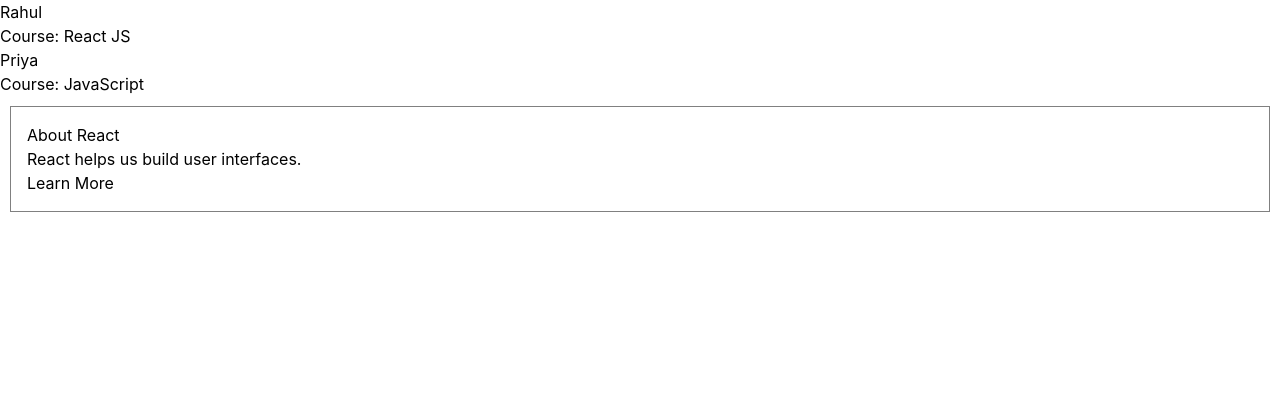
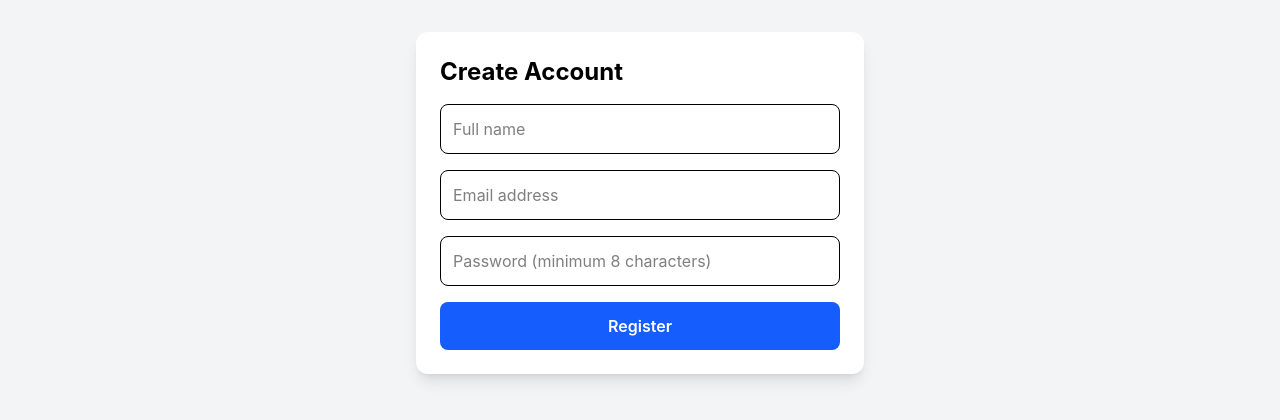
Before and after one commit to Mvinit2245/Millaros_Project, a React (Vite) app in the folder Practice_Millaros/my-app/: page / in a window 1280 px wide. Shown: the top 420 px of the page. Built offline with nearby package versions, Linux system fonts and the light colour scheme.

Commit message:
React RegisterForm commit

```diff
--- a/Practice_Millaros/my-app/src/PracticeReact/PracticeProps.jsx
+++ b/Practice_Millaros/my-app/src/PracticeReact/PracticeProps.jsx
@@ -1,8 +1,9 @@
 function Student({ name, course }) {
   return (
     <div>
-      <h2>{name}</h2>
+      <h2> Name : {name}</h2>
       <p>Course: {course}</p>
+      <br></br>
     </div>
   );
 }
@@ -20,6 +21,7 @@
   return (
     <div>
       <Student name="Rahul" course="React JS" />
+      <Student name="Vinit" course="Java" />
       <Student name="Priya" course="JavaScript" />
 
       <Card title="About React">
--- /dev/null
+++ b/Practice_Millaros/my-app/src/PracticeReact/RegisterForm.jsx
@@ -0,0 +1,103 @@
+
+import { useState } from "react";
+
+function RegisterForm() {
+  const [form, setForm] = useState({
+    name: "",
+    email: "",
+    password: "",
+  });
+
+  const [error, setError] = useState("");
+  const [success, setSuccess] = useState("");
+
+  function handleChange(e) {
+    setForm({
+      ...form,
+      [e.target.name]: e.target.value,
+    });
+
+    setError("");
+    setSuccess("");
+  }
+
+  function handleSubmit(e) {
+    e.preventDefault();
+
+    if (!form.name.trim()) {
+      setError("Name is required.");
+      return;
+    }
+
+    if (!/^[^\s@]+@[^\s@]+\.[^\s@]+$/.test(form.email)) {
+      setError("Enter a valid email address.");
+      return;
+    }
+
+    if (form.password.length < 8) {
+      setError("Password must contain at least 8 characters.");
+      return;
+    }
+
+    setError("");
+    setSuccess(`Registration successful for ${form.name}!`);
+  }
+
+  return (
+    <div className="min-h-screen bg-gray-100 p-8">
+      <form
+        onSubmit={handleSubmit}
+        className="mx-auto max-w-md space-y-4 rounded-xl bg-white p-6 shadow-lg"
+      >
+        <h1 className="text-2xl font-bold">Create Account</h1>
+
+        <input
+          name="name"
+          value={form.name}
+          onChange={handleChange}
+          placeholder="Full name"
+          className="w-full rounded-lg border p-3"
+        />
+
+        <input
+          name="email"
+          type="email"
+          value={form.email}
+          onChange={handleChange}
+          placeholder="Email address"
+          className="w-full rounded-lg border p-3"
+        />
+
+        <input
+          name="password"
+          type="password"
+          value={form.password}
+          onChange={handleChange}
+          placeholder="Password (minimum 8 characters)"
+          className="w-full rounded-lg border p-3"
+        />
+
+        <button
+          type="submit"
+          className="w-full rounded-lg bg-blue-600 p-3 font-semibold text-white hover:bg-blue-700"
+        >
+          Register
+        </button>
+
+        {error && (
+          <p role="alert" className="text-sm text-red-600">
+            {error}
+          </p>
+        )}
+
+        {success && (
+          <p role="status" className="text-sm text-green-600">
+            {success}
+          </p>
+        )}
+      </form>
+    </div>
+  );
+}
+
+export default RegisterForm;
--- a/Practice_Millaros/my-app/src/main.jsx
+++ b/Practice_Millaros/my-app/src/main.jsx
@@ -16,7 +16,8 @@
 // import DarkMode from "./PracticeTaiwind/DarkMode";
 // import OverFlow from "./PracticeTaiwind/OverFlow";
 // import Animation from "./PracticeTaiwind/Animation";
-import PracticeProps from "./PracticeReact/PracticeProps";
+// import PracticeProps from "./PracticeReact/PracticeProps";
+import RegisterForm from "./PracticeReact/RegisterForm";
 import "./index.css";
 
 createRoot(document.getElementById("root")).render(
@@ -37,6 +38,7 @@
   {/* <DarkMode/> */}
   {/* <OverFlow/> */}
   {/* <Animation/> */}
-  <PracticeProps/>
+  {/* <PracticeProps/> */}
+  <RegisterForm/>
   </StrictMode>
 );
```
